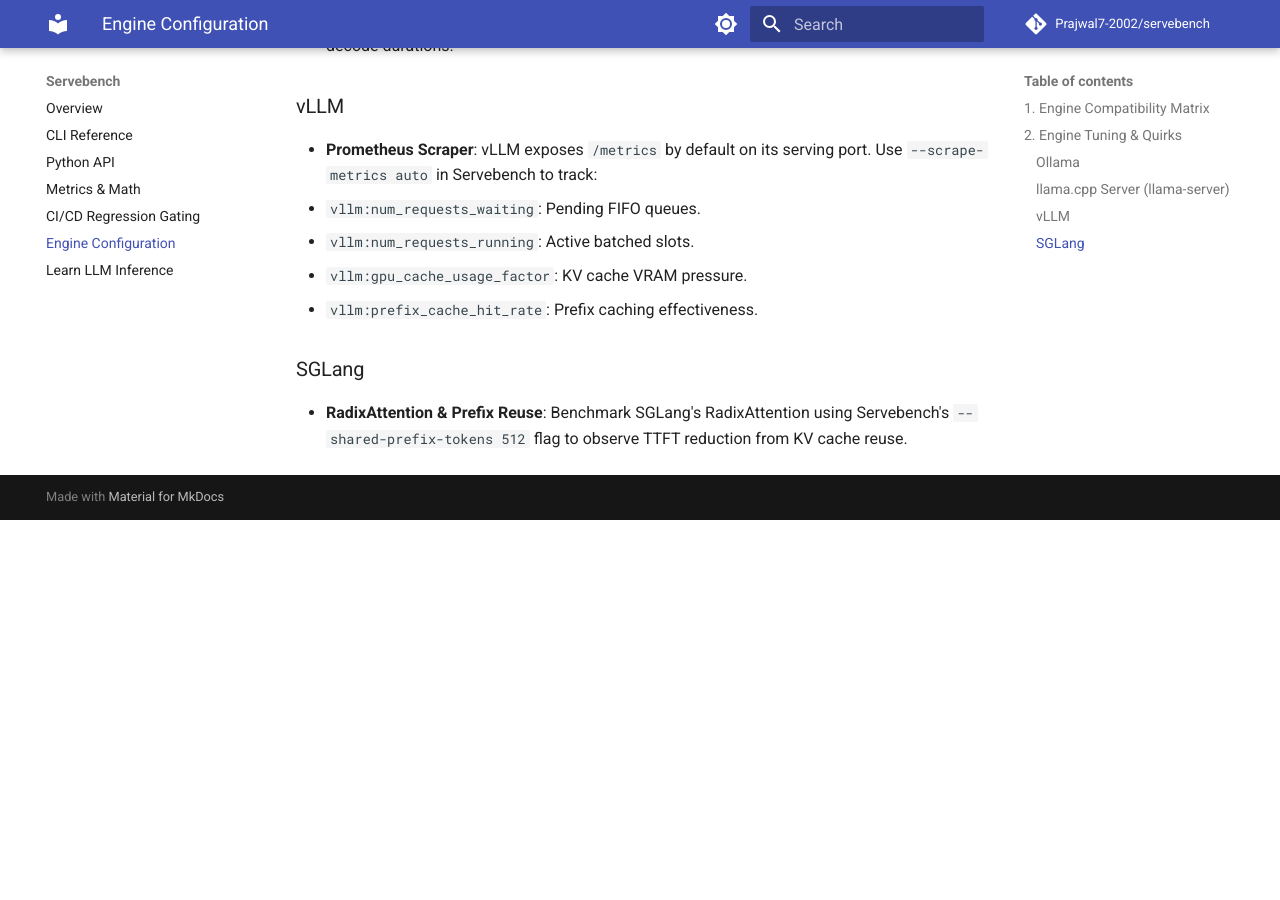
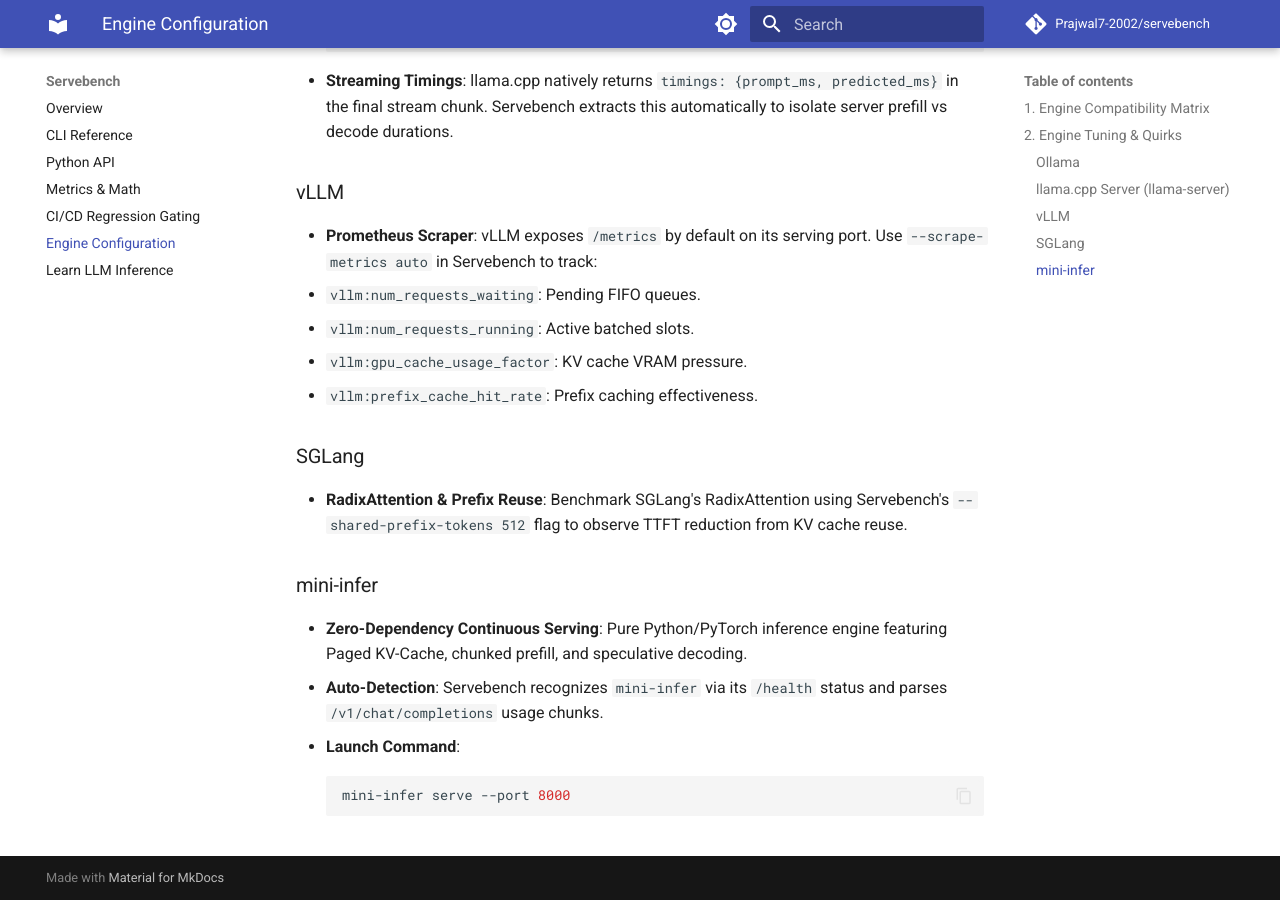
Before and after one commit to Prajwal7-2002/servebench, an MkDocs documentation site: the page built from docs/engines.md, in a window 1280 px wide and 900 px high, scrolled down 1488 px. Built offline with MkDocs 1.6.1 and Material for MkDocs 9.7.7, drawn with Linux system fonts in a browser that asks for light colours; comment, search, counter and statistics services are not loaded; before the commit the page ends 2008 px from its top, so only the background shows below that; some of the changed text lies outside the part shown.

Commit message:
docs: add mini-infer v0.2.0 benchmark battle results and engine reference

````diff
--- a/docs/engines.md
+++ b/docs/engines.md
@@ -11,6 +11,7 @@
 | **Ollama** | `11434` | `/api/version` | ✓ (`prompt_eval_duration`) | - | `OLLAMA_NUM_PARALLEL=4` |
 | **llama.cpp** | `8080` | `/props` | ✓ (`timings.prompt_ms`) | ✓ (`/metrics`) | `--parallel 4 -fa --cont-batching` |
 | **vLLM** | `8000` | `/version` | Via Prometheus | ✓ (`/metrics`) | `--max-num-seqs 64 --enable-prefix-caching` |
+| **mini-infer** | `8000` | `/health` (`engine: mini-infer`) | ✓ | - | `mini-infer serve --port 8000` |
 | **SGLang** | `30000` | `/get_model_info` | Via Prometheus | ✓ (`/metrics`) | `--mem-fraction-static 0.85` |
 | **LM Studio** | `1234` | `/api/v0/models` | - | - | Enable local server in Developer tab |
 
@@ -43,3 +44,11 @@
 
 ### SGLang
 - **RadixAttention & Prefix Reuse**: Benchmark SGLang's RadixAttention using Servebench's `--shared-prefix-tokens 512` flag to observe TTFT reduction from KV cache reuse.
+
+### mini-infer
+- **Zero-Dependency Continuous Serving**: Pure Python/PyTorch inference engine featuring Paged KV-Cache, chunked prefill, and speculative decoding.
+- **Auto-Detection**: Servebench recognizes `mini-infer` via its `/health` status and parses `/v1/chat/completions` usage chunks.
+- **Launch Command**:
+  ```bash
+  mini-infer serve --port 8000
+  ```
````
Also changed, not shown: README.md (+17 -0 lines).
